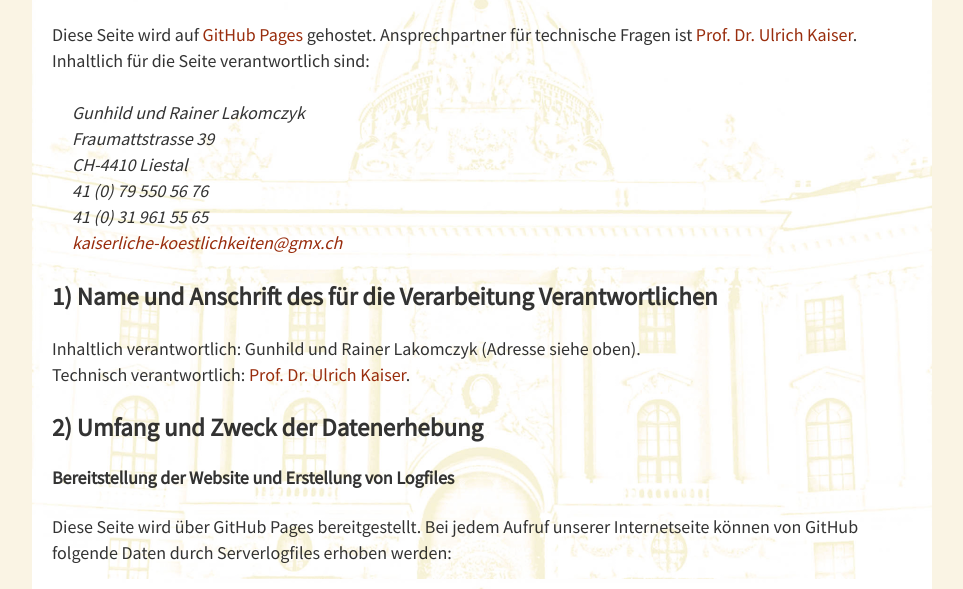
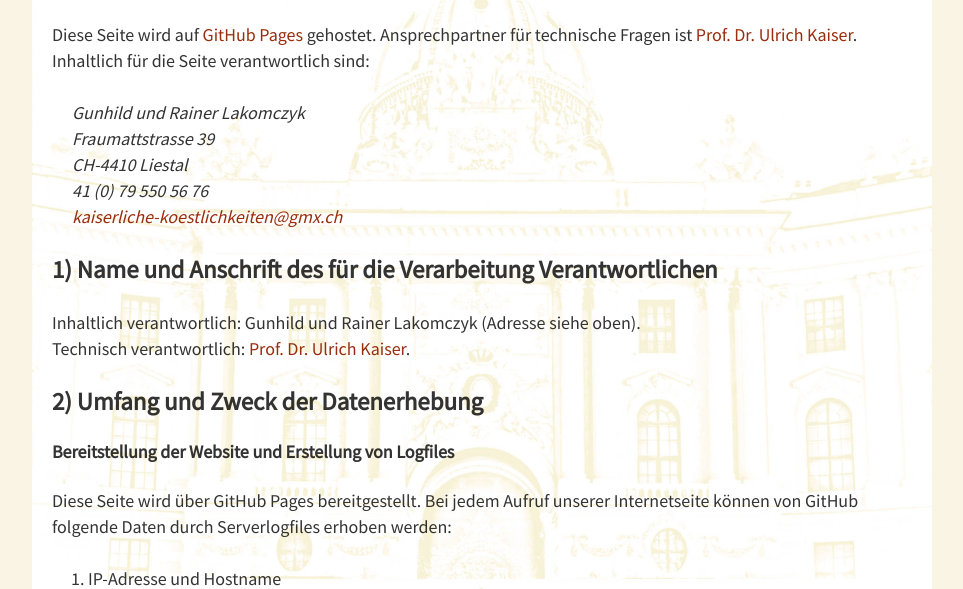
Before and after one commit to musikisum/kaiserliche-koestlichkeiten.eu, a plain HTML site: page impressum-datenschutz.html in a window 1280 px wide. Shown: the part 149-738 px from the top of the page, without its empty margins (158-1121 px from the left). Drawn offline with Linux system fonts and the light colour scheme.

Commit message:
Update impressum

```diff
--- a/impressum-datenschutz.html
+++ b/impressum-datenschutz.html
@@ -20,7 +20,6 @@
         <span>Fraumattstrasse 39</span><br />
         <span>CH-4410 Liestal</span><br />
         <span>41 (0) 79 550 56 76</span><br />
-        <span>41 (0) 31 961 55 65</span><br />
         <span><a href="mailto:kaiserliche-koestlichkeiten@gmx.ch">kaiserliche-koestlichkeiten@gmx.ch</a></span>
       </address>
 
```
